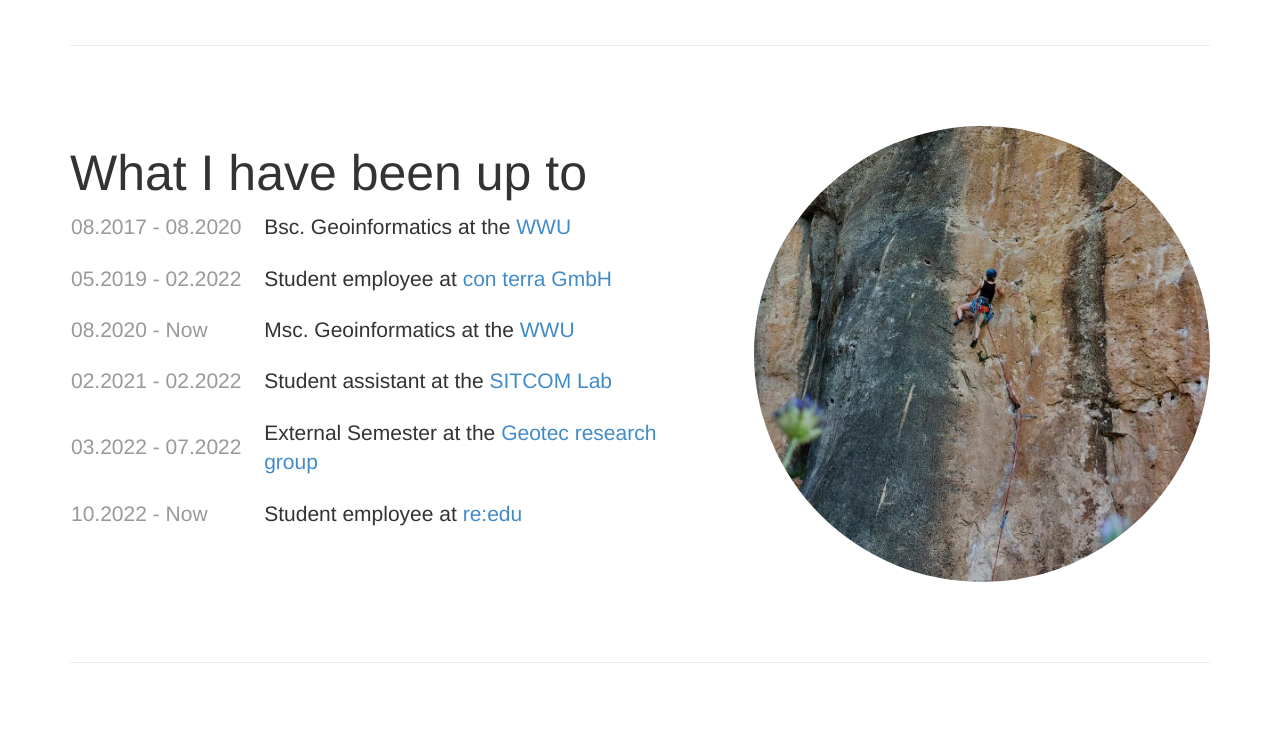
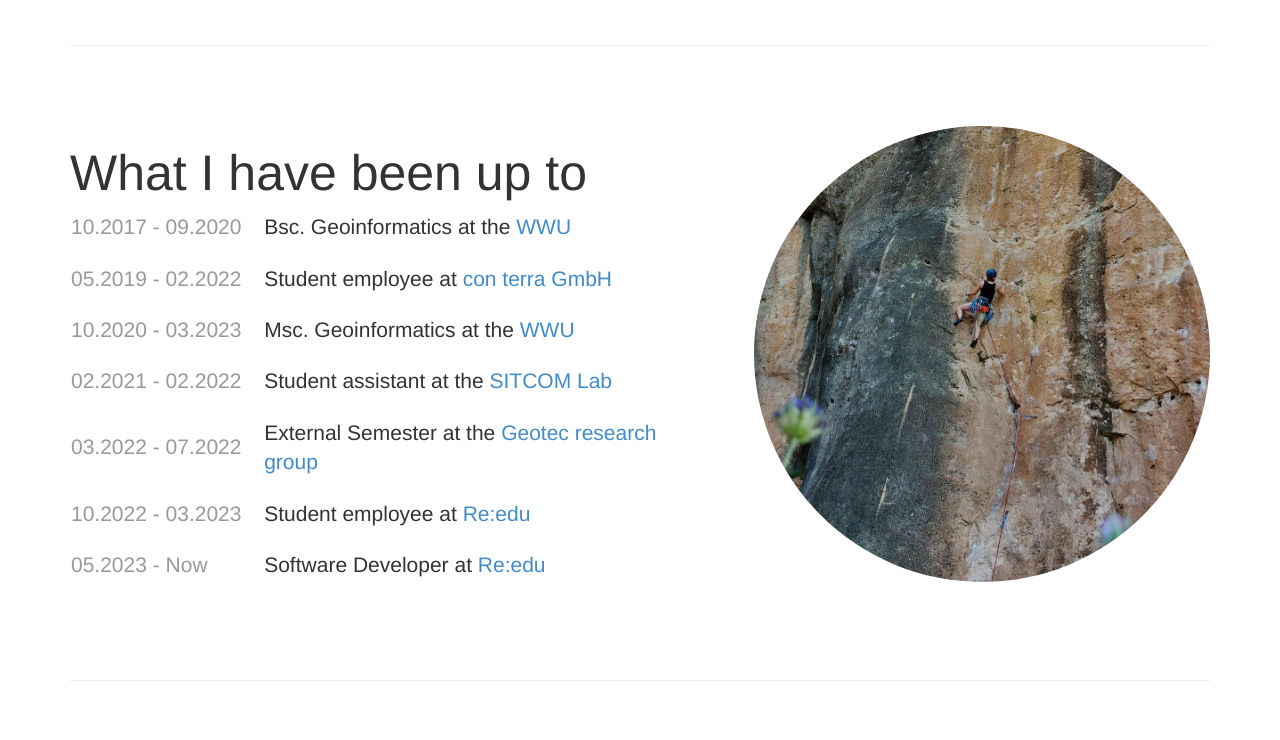
Before and after one commit to PaulaScharf/PaulaScharf.github.io, a plain HTML site: page index.html in a window 1280 px wide. Shown: the part 1592-2332 px from the top of the page. Drawn offline with Linux system fonts and the light colour scheme.

Commit message:
Update resume

```diff
--- a/index.html
+++ b/index.html
@@ -60,8 +60,8 @@
       <div class="featurette">
         <img class="featurette-image img-circle img-responsive pull-right" src="./img/rainy.JPG">
         <h2 class="featurette-heading">I am Paula</h2>
-        <p class="lead">Currently I am mainly studying in the master program for geoinformatics at
-          the <a href="https://www.uni-muenster.de/en/" target="_blank">WWU</a>.</p>
+        <p class="lead">I recently finished my master of geoinformatics at
+          the <a href="https://www.uni-muenster.de/en/" target="_blank">WWU</a> and am now working at <a href="https://reedu.de/" target="_blank">Re:edu</a></a> as a Software Developer.</p>
       </div>
 
       <hr class="featurette-divider" id="interests">
@@ -85,7 +85,7 @@
         <h2 class="featurette-heading">What I have been up to</h2>
         <table>
           <tr>
-            <td class="time-column"><p class="lead"><span class="text-muted">08.2017 - 08.2020</span></p></td>
+            <td class="time-column"><p class="lead"><span class="text-muted">10.2017 - 09.2020</span></p></td>
             <td><p class="lead"> Bsc. Geoinformatics at the <a href="https://www.uni-muenster.de/en/" target="_blank">WWU</a></p></td>
           </tr>
           <tr>
@@ -93,7 +93,7 @@
             <td><p class="lead"> Student employee at <a href="https://www.con-terra.com/" target="_blank">con terra GmbH</a></p></td>
           </tr>
           <tr>
-            <td class="time-column"><p class="lead"><span class="text-muted">08.2020 - Now</span></p></td>
+            <td class="time-column"><p class="lead"><span class="text-muted">10.2020 - 03.2023</span></p></td>
             <td><p class="lead"> Msc. Geoinformatics at the <a href="https://www.uni-muenster.de/en/" target="_blank">WWU</a></p></td>
           </tr>
           <tr>
@@ -105,8 +105,12 @@
             <td><p class="lead"> External Semester at the <a href="http://geotec.uji.es/" target="_blank">Geotec research group</a></p></td>
           </tr>
           <tr>
-            <td class="time-column"><p class="lead"><span class="text-muted">10.2022 - Now</span></p></td>
-            <td><p class="lead"> Student employee at <a href="https://reedu.de/" target="_blank">re:edu</a></a></p></td>
+            <td class="time-column"><p class="lead"><span class="text-muted">10.2022 - 03.2023</span></p></td>
+            <td><p class="lead"> Student employee at <a href="https://reedu.de/" target="_blank">Re:edu</a></a></p></td>
+          </tr>
+          <tr>
+            <td class="time-column"><p class="lead"><span class="text-muted">05.2023 - Now</span></p></td>
+            <td><p class="lead"> Software Developer at <a href="https://reedu.de/" target="_blank">Re:edu</a></a></p></td>
           </tr>
         </table>
       </div>
```
